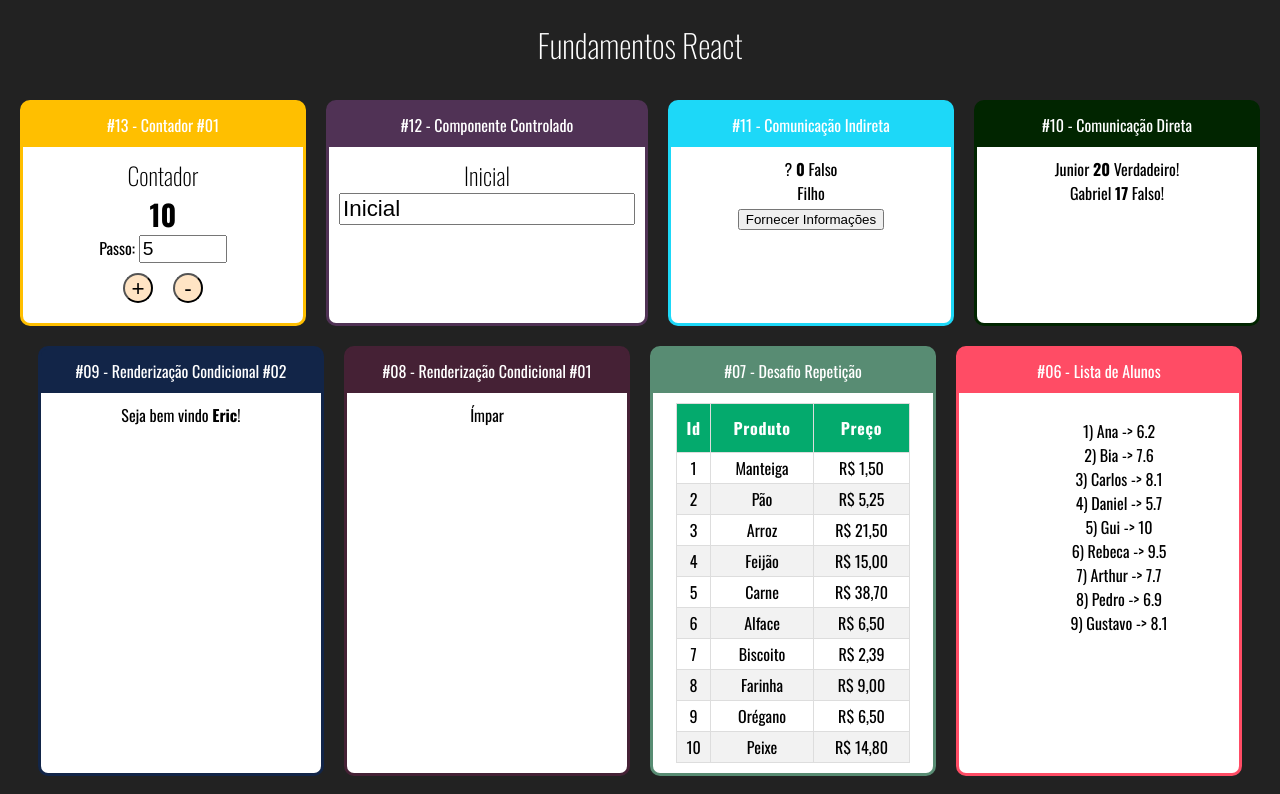
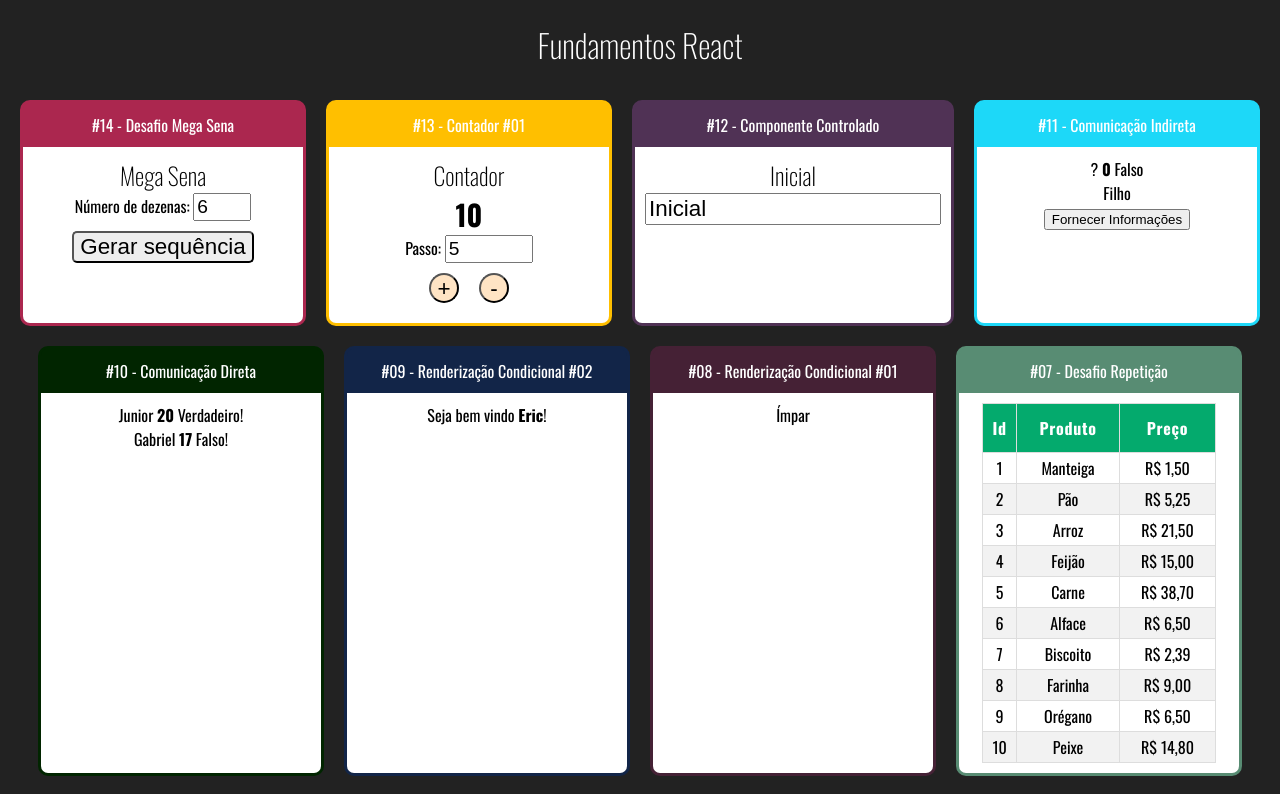
Before and after one commit to eric-moniz/curso-react-redux, a React (Create React App) app: page / in a window 1280 px wide. Shown: the top 794 px of the page. Built offline with nearby package versions, Linux system fonts and the light colour scheme.

Commit message:
aula 42 - Resolução desafio mega-sena

```diff
--- a/src/App.jsx
+++ b/src/App.jsx
@@ -16,12 +16,17 @@ import DiretaPai from "./components/comunicação/DiretaPai";
 import IndiretaPai from "./components/comunicação/IndiretaPai";
 import Input from "./components/formulario/Input";
 import Contador from "./components/contador/Contador";
+import Mega from "./components/mega-sena/Mega";
 
 const App = () => (
   <div className="App">
     <h1>Fundamentos React</h1>
 
     <div className="Cards">
+      <Card titulo="#14 - Desafio Mega Sena" color="#AB274F">
+        <Mega numeroDezenas={6} />
+      </Card>
+
       <Card titulo="#13 - Contador #01" color="#FFBF00">
         <Contador numeroInicial={10} />
       </Card>
--- /dev/null
+++ b/src/components/mega-sena/Botao.jsx
@@ -0,0 +1,11 @@
+import React from "react";
+
+const Botao = props => {
+  return (
+    <div>
+      <button onClick={props.geraDezenas}>Gerar sequência</button>
+    </div>
+  );
+};
+
+export default Botao;
--- /dev/null
+++ b/src/components/mega-sena/Display.jsx
@@ -0,0 +1,11 @@
+import React from "react";
+
+const Display = props => {
+  return (
+    <h3>
+      <strong>{props.sequencia}</strong>
+    </h3>
+  );
+};
+
+export default Display;
--- /dev/null
+++ b/src/components/mega-sena/Mega.css
@@ -0,0 +1,28 @@
+.Mega input {
+  font-size: 1.2rem;
+  width: 50px;
+}
+
+.Mega h3 {
+  font-size: 1.8rem;
+}
+
+.Mega button {
+  /* height: 30px;
+  width: 30px; */
+  border-radius: 5px;
+  background-color: rgb(238, 238, 238);
+  margin: 10px;
+  font-size: 1.4rem;
+  transition: all 0.1s;
+}
+
+.Mega button:hover {
+  cursor: pointer;
+  background-color: rgb(148, 148, 148);
+  color: #fff;
+}
+
+.Mega button:active {
+  transform: scale(.97);
+}
--- /dev/null
+++ b/src/components/mega-sena/Mega.jsx
@@ -0,0 +1,50 @@
+import "./Mega.css";
+import React from "react";
+import Display from "./Display";
+import Botao from "./Botao";
+import NumDezenas from "./NumDezenas";
+import geraSequencia from "./gerador";
+
+class Mega extends React.Component {
+  // 1. modo de setar a variavel numero com props passada
+  state = {
+    numDezenas: this.props.numeroDezenas || 6,
+    dezenasSorteadas: "",
+  };
+
+  // 2. modo usando construtor
+  // constructor(props) {
+  //   super(props);
+  //   this.state = {
+  //     numero: props.numeroInicial,
+  //   };
+  // }
+
+  geraDezenas = () => {
+    this.setState({
+      dezenasSorteadas: geraSequencia(this.state.numDezenas),
+    });
+  };
+
+  setNumDezenas = num => {
+    this.setState({
+      numDezenas: num,
+    });
+  };
+
+  render() {
+    return (
+      <div className="Mega">
+        <h2>Mega Sena</h2>
+        <Display sequencia={this.state.dezenasSorteadas} />
+        <NumDezenas
+          value={this.state.numDezenas}
+          setNumDezenas={this.setNumDezenas}
+        />
+        <Botao geraDezenas={this.geraDezenas} />
+      </div>
+    );
+  }
+}
+
+export default Mega;
--- /dev/null
+++ b/src/components/mega-sena/NumDezenas.jsx
@@ -0,0 +1,18 @@
+import React from "react";
+
+const NumDezenas = props => {
+  return (
+    <div>
+      <label htmlFor="passoInput">Número de dezenas: </label>
+      <input
+        id="passoInput"
+        type="number"
+        value={props.value}
+        onChange={e => props.setNumDezenas(+e.target.value)}
+        min="6"
+      />
+    </div>
+  );
+};
+
+export default NumDezenas;
--- /dev/null
+++ b/src/components/mega-sena/gerador.js
@@ -0,0 +1,15 @@
+function geraNumero() {
+  return parseInt(Math.random() * 60) + 1;
+}
+
+export default function geraSequencia(qtd) {
+  let sequencia = [];
+
+  while (sequencia.length < qtd) {
+    const numGerado = geraNumero();
+
+    if (!sequencia.includes(numGerado)) sequencia.push(numGerado);
+  }
+
+  return sequencia.sort((n1, n2) => n1 - n2).toString();
+}
```
